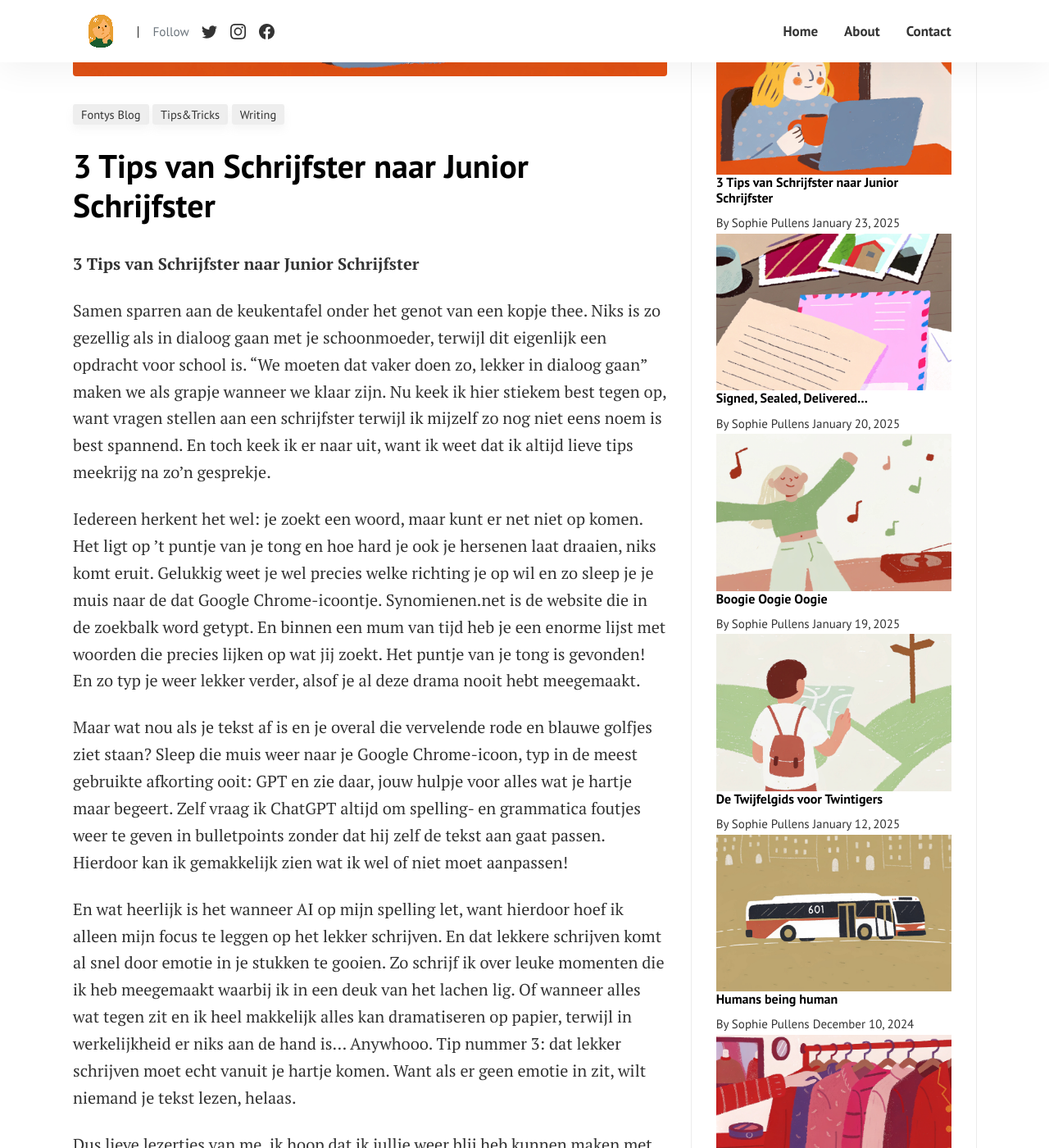
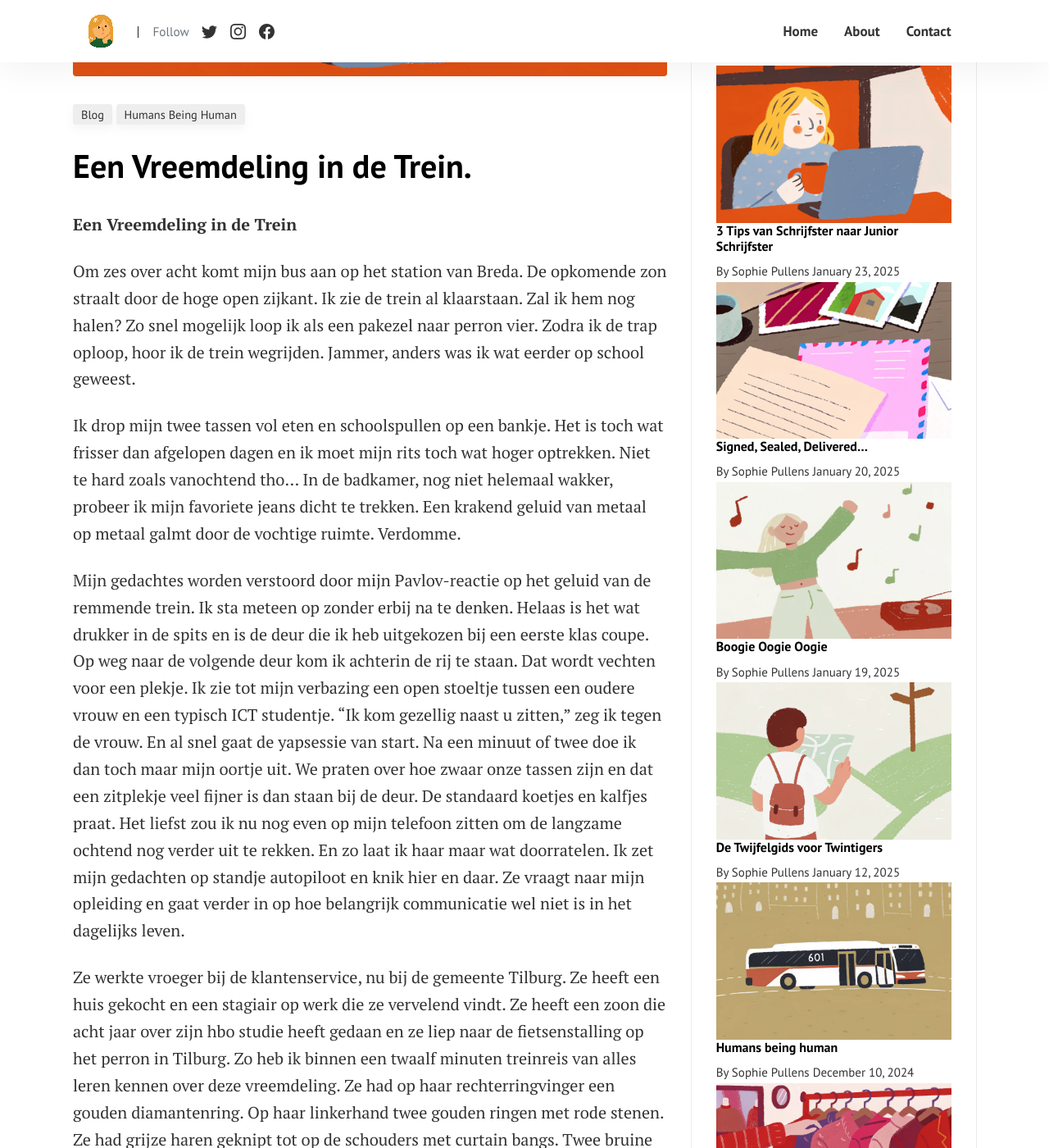
Before and after one commit to SoofsFilosophie/soofsfilosophie.github.io, a Jekyll site: the page built from _posts/2025-02-26-Een-Vreemdeling-In-De-Trein.md, in a window 1280 px wide and 1400 px high, scrolled down 506 px. Shown: the whole window at 82% size. Built offline with Jekyll 4.4.1, drawn with Linux system fonts in a browser that asks for light colours; comment, search, counter and statistics services are not loaded; some of the changed text lies outside the part shown.

Commit message:
Update 2025-02-26-Een-Vreemdeling-In-De-Trein.md
Blog post: een vreemdeling in de trein

```diff
--- a/_posts/2025-02-26-Een-Vreemdeling-In-De-Trein.md
+++ b/_posts/2025-02-26-Een-Vreemdeling-In-De-Trein.md
@@ -1,22 +1,18 @@
 ---
 layout: post
-title: "3 Tips van Schrijfster naar Junior Schrijfster"
-categories: [Fontys Blog, Writing, Tips&Tricks]
+title: "Een Vreemdeling in de Trein."
+categories: [Blog, Humans being Human]
 image: assets/images/8.jpg
 ---
 
-**3 Tips van Schrijfster naar Junior Schrijfster**
+**Een Vreemdeling in de Trein**
 
+Om zes over acht komt mijn bus aan op het station van Breda. De opkomende zon straalt door de hoge open zijkant. Ik zie de trein al klaarstaan. Zal ik hem nog halen? Zo snel mogelijk loop ik als een pakezel naar perron vier. Zodra ik de trap oploop, hoor ik de trein wegrijden. Jammer, anders was ik wat eerder op school geweest.
 
-Samen sparren aan de keukentafel onder het genot van een kopje thee. Niks is zo gezellig als in dialoog gaan met je schoonmoeder, terwijl dit eigenlijk een opdracht voor school is. “We moeten dat vaker doen zo, lekker in dialoog gaan” maken we als grapje wanneer we klaar zijn. Nu keek ik hier stiekem best tegen op, want vragen stellen aan een schrijfster terwijl ik mijzelf zo nog niet eens noem is best spannend. En toch keek ik er naar uit, want ik weet dat ik altijd lieve tips meekrijg na zo’n gesprekje.
+Ik drop mijn twee tassen vol eten en schoolspullen op een bankje. Het is toch wat frisser dan afgelopen dagen en ik moet mijn rits toch wat hoger optrekken. Niet te hard zoals vanochtend tho… In de badkamer, nog niet helemaal wakker, probeer ik mijn favoriete jeans dicht te trekken. Een krakend geluid van metaal op metaal galmt door de vochtige ruimte. Verdomme.
 
-Iedereen herkent het wel: je zoekt een woord, maar kunt er net niet op komen. Het ligt op ’t puntje van je tong en hoe hard je ook je hersenen laat draaien, niks komt eruit. Gelukkig weet je wel precies welke richting je op wil en zo sleep je je muis naar de dat Google Chrome-icoontje. Synomienen.net is de website die in de zoekbalk word getypt. En binnen een mum van tijd heb je een enorme lijst met woorden die precies lijken op wat jij zoekt. Het puntje van je tong is gevonden! En zo typ je weer lekker verder, alsof je al deze drama nooit hebt meegemaakt.
+Mijn gedachtes worden verstoord door mijn Pavlov-reactie op het geluid van de remmende trein. Ik sta meteen op zonder erbij na te denken. Helaas is het wat drukker in de spits en is de deur die ik heb uitgekozen bij een eerste klas coupe. Op weg naar de volgende deur kom ik achterin de rij te staan. Dat wordt vechten voor een plekje. Ik zie tot mijn verbazing een open stoeltje tussen een oudere vrouw en een typisch ICT studentje. “Ik kom gezellig naast u zitten,” zeg ik tegen de vrouw. En al snel gaat de yapsessie van start. Na een minuut of twee doe ik dan toch maar mijn oortje uit. We praten over hoe zwaar onze tassen zijn en dat een zitplekje veel fijner is dan staan bij de deur. De standaard koetjes en kalfjes praat. Het liefst zou ik nu nog even op mijn telefoon zitten om de langzame ochtend nog verder uit te rekken. En zo laat ik haar maar wat doorratelen. Ik zet mijn gedachten op standje autopiloot en knik hier en daar. Ze vraagt naar mijn opleiding en gaat verder in op hoe belangrijk communicatie wel niet is in het dagelijks leven.
 
-Maar wat nou als je tekst af is en je overal die vervelende rode en blauwe golfjes ziet staan? Sleep die muis weer naar je Google Chrome-icoon, typ in de meest gebruikte afkorting ooit: GPT en zie daar, jouw hulpje voor alles wat je hartje maar begeert. Zelf vraag ik ChatGPT altijd om spelling- en grammatica foutjes weer te geven in bulletpoints zonder dat hij zelf de tekst aan gaat passen. Hierdoor kan ik gemakkelijk zien wat ik wel of niet moet aanpassen!
+Ze werkte vroeger bij de klantenservice, nu bij de gemeente Tilburg. Ze heeft een huis gekocht en een stagiair op werk die ze vervelend vindt. Ze heeft een zoon die acht jaar over zijn hbo studie heeft gedaan en ze liep naar de fietsenstalling op het perron in Tilburg. Zo heb ik binnen een twaalf minuten treinreis van alles leren kennen over deze vreemdeling. Ze had op haar rechterringvinger een gouden diamantenring. Op haar linkerhand twee gouden ringen met rode stenen. Ze had grijze haren geknipt tot op de schouders met curtain bangs. Twee bruine ogen staarden mij aan door een grijze bril.
 
-En wat heerlijk is het wanneer AI op mijn spelling let, want hierdoor hoef ik alleen mijn focus te leggen op het lekker schrijven. En dat lekkere schrijven komt al snel door emotie in je stukken te gooien. Zo schrijf ik over leuke momenten die ik heb meegemaakt waarbij ik in een deuk van het lachen lig. Of wanneer alles wat tegen zit en ik heel makkelijk alles kan dramatiseren op papier, terwijl in werkelijkheid er niks aan de hand is… Anywhooo. Tip nummer 3: dat lekker schrijven moet echt vanuit je hartje komen. Want als er geen emotie in zit, wilt niemand je tekst lezen, helaas.
-
-
-Dus lieve lezertjes van me, ik hoop dat ik jullie weer blij heb kunnen maken met deze gouden tips. En veel schrijfplezier toegewenst!
-
-Kusjes Soof **xxx**
+Zoveel details weet ik nu over deze vrouw, maar ik heb nooit gevraagd naar haar naam. Ik heb vandaag een vreemdeling in de trein ontmoet. En dat zal ze voor mij ook altijd blijven.
```
